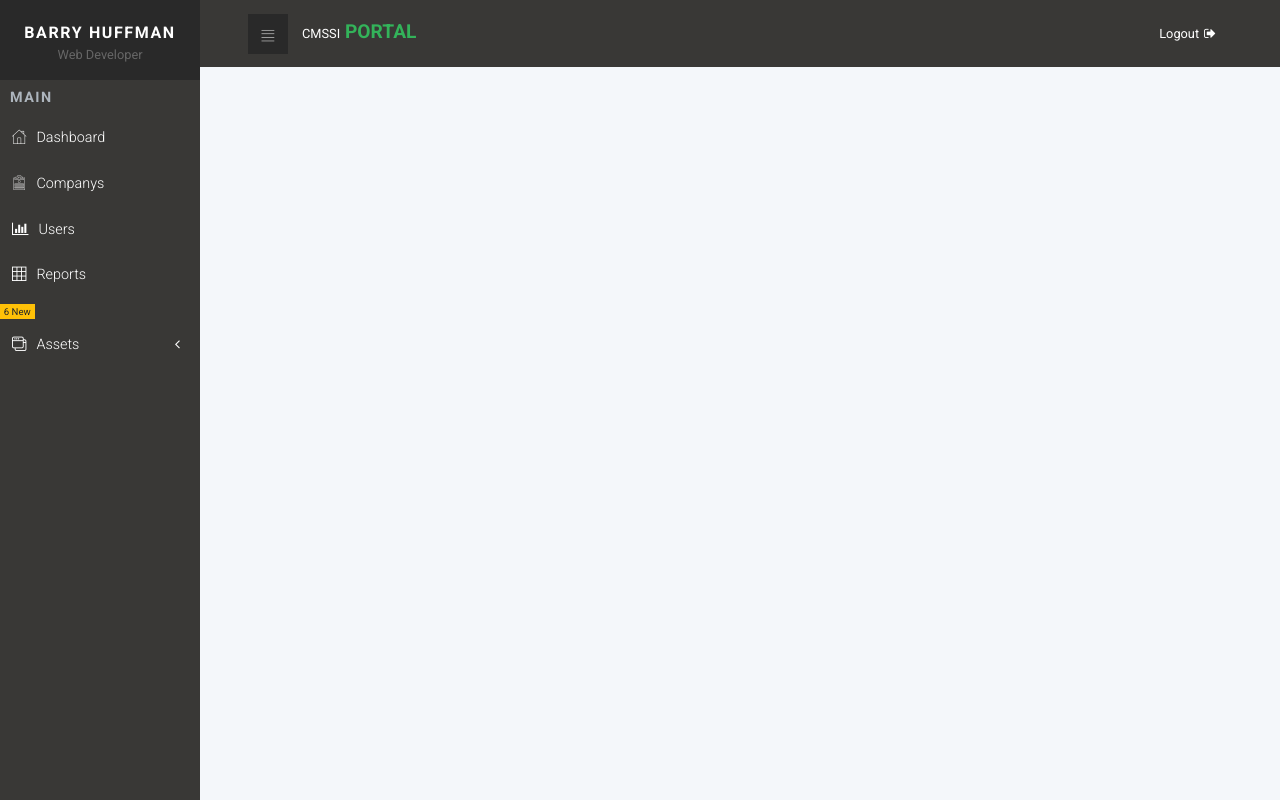
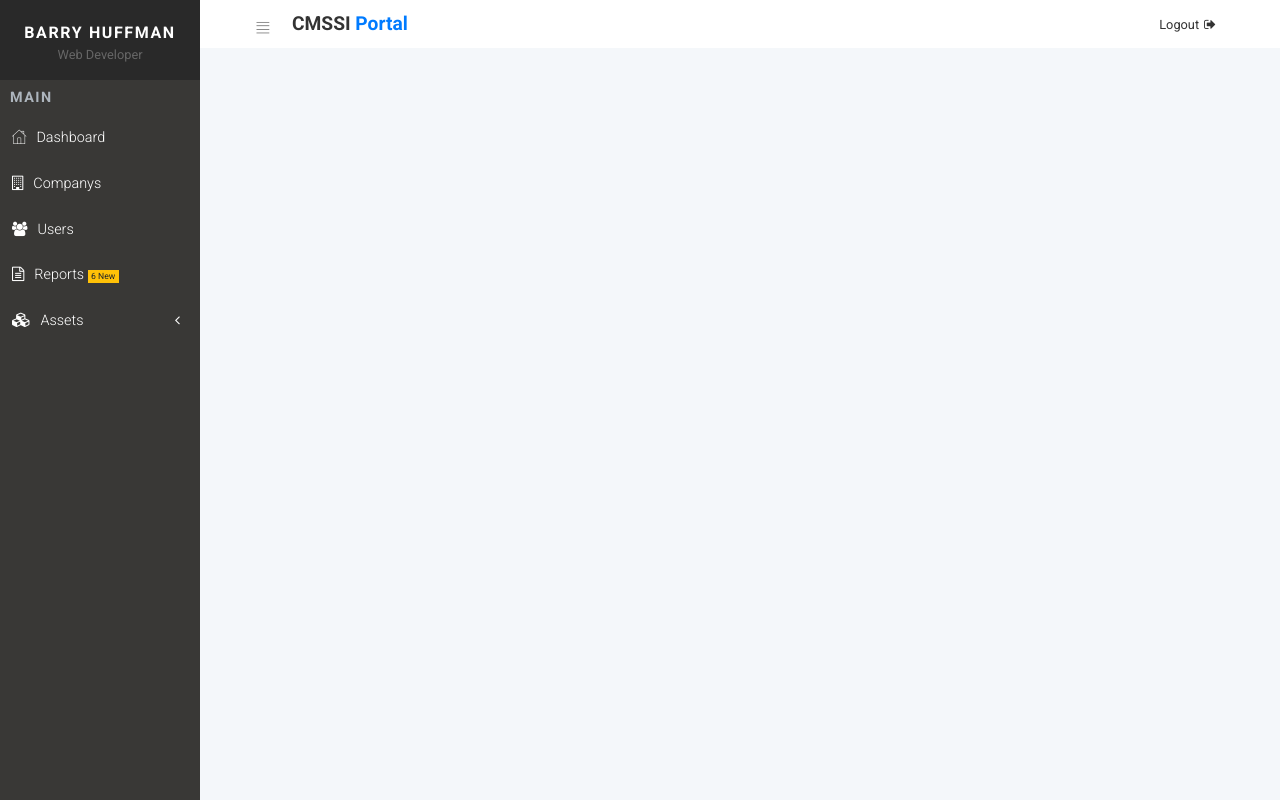
Before and after one commit to ibcnu/portal, a Django app: page / in a window 1280 px wide. Run offline with Django 3.2, Linux system fonts and the light colour scheme; some libraries are stand-ins or nearby versions.

Commit message:
work on dashboard template

```diff
--- a/static/bs-dashboard/css/style.default.css
+++ b/static/bs-dashboard/css/style.default.css
@@ -174,8 +174,11 @@ section header {
 * ==========================================================
 */
 nav.navbar {
-  background: #393836;
-  padding: .8rem 0;
+  /*background: #393836;*/
+  background: #fff;
+  /*border-bottom: ;*/
+  /*padding: .8rem 0;*/
+  padding: .3rem 0;
   /* Navbar Brand --------- */
   /*  Dropdowns ------------ */
   /* Toggle Button ---------- */
@@ -196,7 +199,7 @@ nav.navbar .navbar-holder {
 
 nav.navbar a {
   font-size: 0.8em;
-  color: #fff;
+  color: #333;
   position: relative;
 }
 
@@ -220,7 +223,7 @@ nav.navbar a.navbar-brand {
 }
 
 nav.navbar .brand-text {
-  text-transform: uppercase;
+  /*text-transform: uppercase;*/
 }
 
 nav.navbar .brand-text strong {
@@ -283,11 +286,11 @@ nav.navbar .notification-content {
 }
 
 nav.navbar a.menu-btn {
-  width: 40px;
-  height: 40px;
+  width: 30px;
+  height: 30px;
   line-height: 40px;
-  background: #292929;
-  color: #fff;
+  background: #fff;
+  color: #222;
   text-align: center;
   padding: 0 !important;
 }
@@ -298,7 +301,7 @@ nav.navbar a.menu-btn i[class*='icon-'] {
 }
 
 nav.navbar a.menu-btn:hover {
-  background: #33b35a;
+  background: #ddd;
 }
 
 /*  NAVBAR MEDIAQUERIES ---------------------------------- */
@@ -2422,11 +2425,11 @@ mark,
 }
 
 .text-primary {
-  color: #33b35a !important;
+  color: #rgb(228, 28, 36); !important;
 }
 
 a.text-primary:focus, a.text-primary:hover {
-  color: #288b46 !important;
+  color: #rgb(228, 28, 36); !important;
 }
 
 /*
@@ -2642,11 +2645,11 @@ a.bg-dark:focus, a.bg-dark:hover {
 }
 
 .text-primary {
-  color: #33b35a !important;
+  color: #rgb(228, 28, 36) !important;
 }
 
 a.text-primary:focus, a.text-primary:hover {
-  color: #288b46 !important;
+  color: #rgb(228, 28, 36) !important;
 }
 
 .text-secondary {
--- a/templates/bs-dashboard/base-dash.html
+++ b/templates/bs-dashboard/base-dash.html
@@ -29,13 +29,12 @@
           <ul id="side-main-menu" class="side-menu list-unstyled">
             <li><a href="index.html"><i class="icon-home"></i>Dashboard</a></li>
 
-            <li><a href="forms.html"><i class="icon-form"></i>Companys</a></li>
-            <li><a href="charts.html"><i class="fa fa-bar-chart"></i>Users</a></li>
-            <li><a href="tables.html"><i class="icon-grid"></i>Reports</a>
-                <div class="badge badge-warning">6 New</div></li>
+            <li><a href="forms.html"><i class="fa fa-building-o"></i>Companys</a></li>
+            <li><a href="charts.html"><i class="fa fa-users"></i>Users</a></li>
+            <li><a href="tables.html"><i class="fa fa-file-text-o"></i>Reports <div class="badge badge-warning">6 New</div></li></a>
 
             <li><a href="#exampledropdownDropdown" aria-expanded="false"
-                data-toggle="collapse"><i class="icon-interface-windows"></i>Assets</a>
+                data-toggle="collapse"><i class="fa fa-cubes"></i>Assets</a>
               <ul id="exampledropdownDropdown" class="collapse list-unstyled ">
                 <li><a href="#">Automated Gates</a></li>
                 <li><a href="#">Overhead Doors</a></li>
@@ -73,7 +72,7 @@
 
                 <a href="index.html" class="navbar-brand">
                     <div class="brand-text d-none d-md-inline-block">
-                        <span>CMSSI </span><strong class="text-primary"> Portal</strong>
+                        <strong>CMSSI </strong><strong class="text-primary"> Portal</strong>
                     </div>
                 </a>
               </div>
```
Also changed, not shown: templates/bs-dashboard/base.html (+8 -0 lines).
